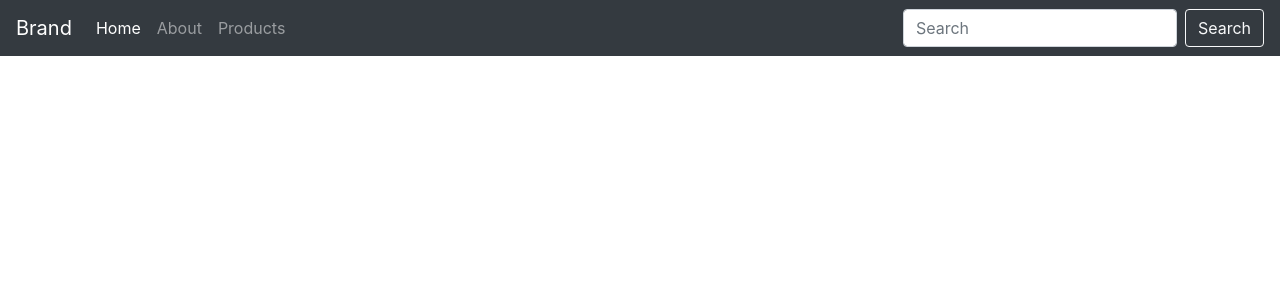
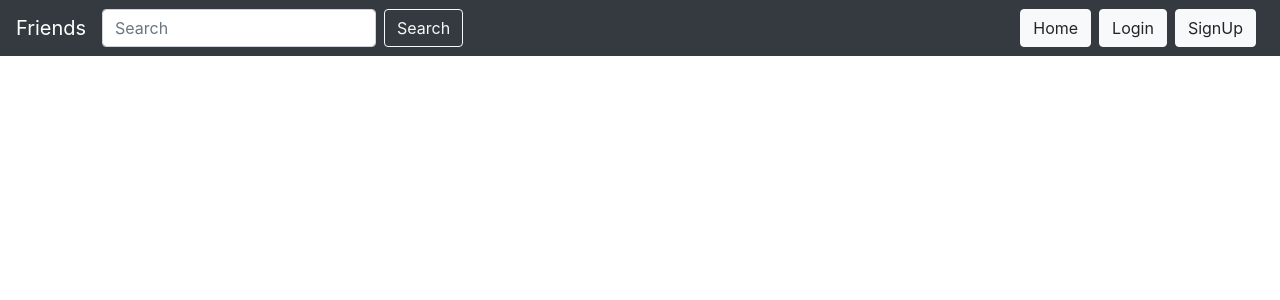
Before and after one commit to altafshaikh/Friends-The-Social-Network, a Django app: template core/templates/core/base_nav.html in a window 1280 px wide. Shown: the top 300 px of the page. Run offline with Django 3.2, Linux system fonts and the light colour scheme; the template is opened without the code that fills it, so the values that code supplies are empty; some libraries are stand-ins or nearby versions.

Commit message:
User authentication done

```diff
--- a/core/templates/core/base_nav.html
+++ b/core/templates/core/base_nav.html
@@ -10,31 +10,65 @@
     <script src="https://ajax.googleapis.com/ajax/libs/jquery/3.3.1/jquery.min.js"></script>
     <script src="https://cdnjs.cloudflare.com/ajax/libs/popper.js/1.14.7/umd/popper.min.js"></script>
     <script src="https://stackpath.bootstrapcdn.com/bootstrap/4.3.1/js/bootstrap.min.js"></script>
+
+<!------ Include the above in your HEAD tag ---------->
+
+<link href="//maxcdn.bootstrapcdn.com/font-awesome/4.2.0/css/font-awesome.min.css" rel="stylesheet">
     <style type="text/css">
         .bs-example{
             margin: 20px;
         }
+
+        .inset img {
+            border-radius: 30px;
+            border-style:solid;
+            border-color:white;
+            width: 40px;
+            height: 40px;
+            display: block;
+            position: relative;
+            z-index: 998;
+        }
+
     </style>
 </head>
 <body>
 <div class="bs-example">
     <nav class="navbar navbar-expand-md navbar-dark bg-dark fixed-top">
-        <a href="#" class="navbar-brand">Brand</a>
+        <a href="#" class="navbar-brand">Friends</a>
         <button type="button" class="navbar-toggler" data-toggle="collapse" data-target="#navbarCollapse">
             <span class="navbar-toggler-icon"></span>
         </button>
-
+        {% if user.is_authenticated %}
         <div class="collapse navbar-collapse" id="navbarCollapse">
             <div class="navbar-nav">
-                <a href="#" class="nav-item nav-link active">Home</a>
-                <a href="#" class="nav-item nav-link">About</a>
-                <a href="#" class="nav-item nav-link">Products</a>
+                <a class="btn btn-light mr-sm-2" href="#" class="nav-item nav-link">Welcome,{{user.username}}</a>
+                <input type="text" class="form-control mr-sm-2" placeholder="Search">
+                <button type="submit" class="btn btn-outline-light">Search</button>
             </div>
             <form class="form-inline ml-auto">
+                <a class="btn btn-light mr-sm-2" href="{% url 'index' %}" class="nav-item nav-link active">Home</a>
+                <li>
+                <div class="inset mr-sm-2">
+                  <a><img src="static/core/images/img_avatar.png"></a>
+                </div>
+              </li>
+              <a class="btn btn-light mr-sm-2" href="{% url 'logout' %}" class="nav-item nav-link">Logout</a>
+            </form>
+        </div>
+        {% else %}
+            <div class="collapse navbar-collapse" id="navbarCollapse">
+            <div class="navbar-nav">
                 <input type="text" class="form-control mr-sm-2" placeholder="Search">
                 <button type="submit" class="btn btn-outline-light">Search</button>
+            </div>
+            <form class="form-inline ml-auto">
+                <a class="btn btn-light mr-sm-2" href="{% url 'index' %}" class="nav-item nav-link active">Home</a>
+                <a class="btn btn-light mr-sm-2" href="{% url 'login' %}" class="nav-item nav-link">Login</a>
+                <a class="btn btn-light mr-sm-2" href="{% url 'signup' %}" class="nav-item nav-link">SignUp</a>
             </form>
         </div>
+        {% endif %}
     </nav>
 </div>
 
--- /dev/null
+++ b/core/templates/core/user_home.html
@@ -0,0 +1 @@
+<h1>Logdeg in User Home</h1>
```
Also changed, not shown: core/templates/registration/index.html (+7 -0 lines), core/static/core/images/img_avatar.png (added), core/templates/core/urls.py (added), db.sqlite3.
